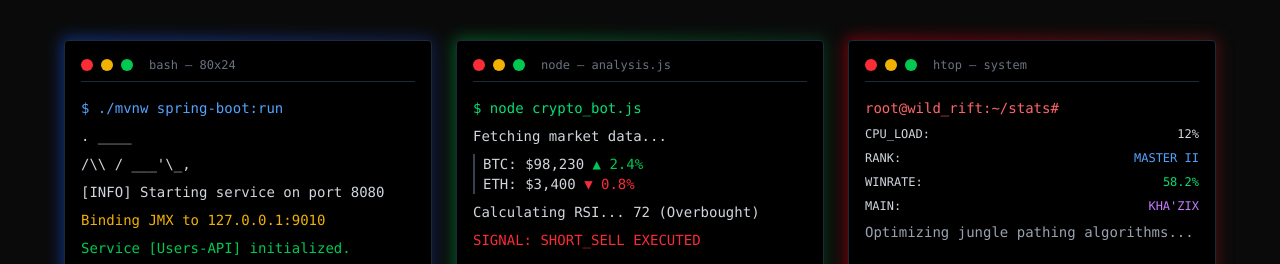
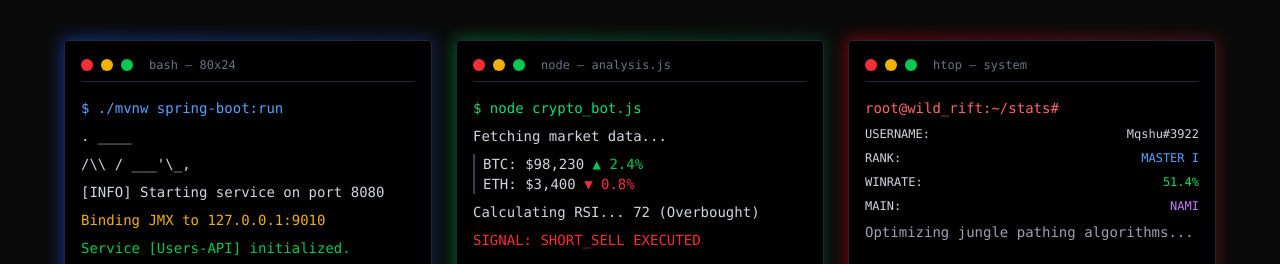
Before and after one commit to JussiTorres/jussi-portfolio, a Next.js app: page / in a window 1280 px wide. Shown: the part 2160-2424 px from the top of the page. Built offline with nearby package versions, Linux system fonts and the light colour scheme.

Commit message:
chore: update Wild Rift rank and match stats

```diff
--- a/src/app/components/Projects.jsx
+++ b/src/app/components/Projects.jsx
@@ -91,10 +91,10 @@ export default function Projects() {
             <div className="space-y-2 text-gray-300 flex-grow">
               <p className="text-red-400">root@wild_rift:~/stats#</p>
               <div className="grid grid-cols-2 gap-2 my-2 text-xs">
-                <div>CPU_LOAD:</div><div className="text-right">12%</div>
-                <div>RANK:</div><div className="text-right text-blue-400">MASTER II</div>
-                <div>WINRATE:</div><div className="text-right text-green-400">58.2%</div>
-                <div>MAIN:</div><div className="text-right text-purple-400">KHA'ZIX</div>
+                <div>USERNAME:</div><div className="text-right">Mqshu#3922</div>
+                <div>RANK:</div><div className="text-right text-blue-400">MASTER I</div>
+                <div>WINRATE:</div><div className="text-right text-green-400">51.4%</div>
+                <div>MAIN:</div><div className="text-right text-purple-400">NAMI</div>
               </div>
               <p className="text-gray-400">Optimizing jungle pathing algorithms...</p>
               <br/>
```
